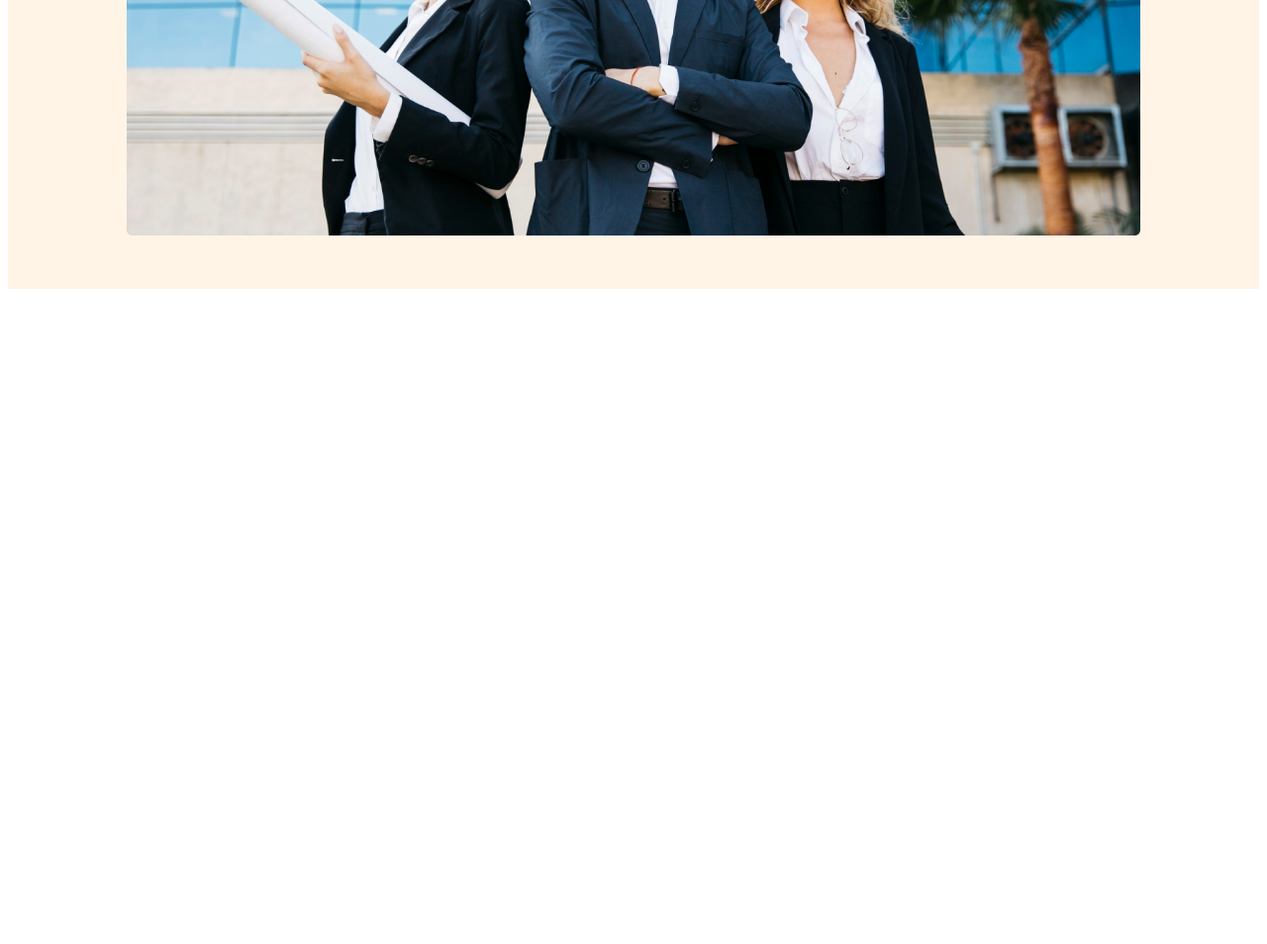
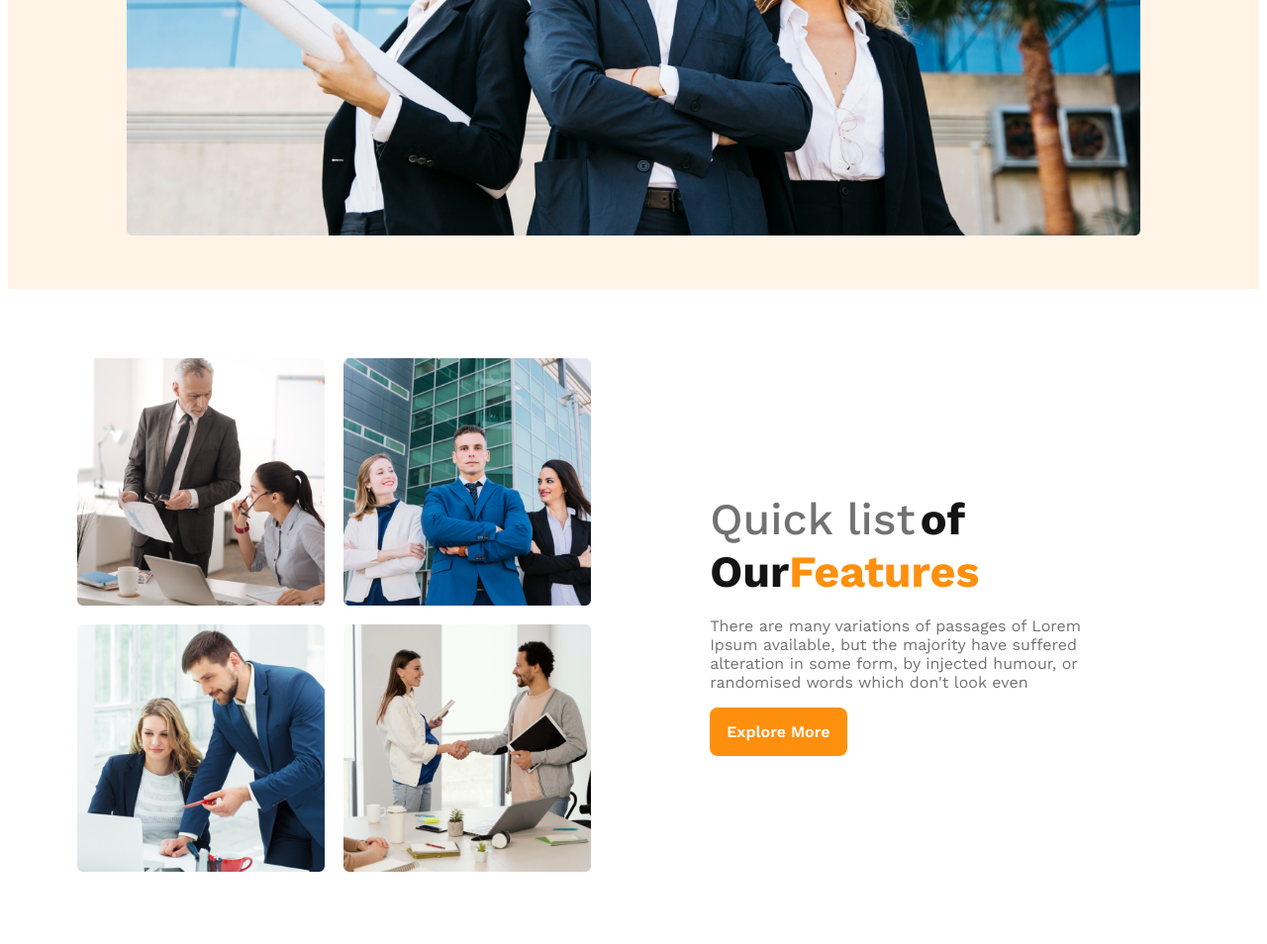
Before and after one commit to SM-Saim/M2M9-g3-architects-website, a plain HTML site: page index.html in a window 1280 px wide. Shown: the part 710-1664 px from the top of the page at 99% size. Before the commit the page ends 1010 px from the top, so only its background shows below. Drawn offline with nearby package versions, Linux system fonts and the light colour scheme.

Commit message:
feature part added with responsive

```diff
--- a/index.html
+++ b/index.html
@@ -7,6 +7,7 @@
     <link rel="stylesheet" href="styles/architect.css" />
   </head>
   <body>
+    <!-- header started -->
     <header>
       <nav>
         <h3 class="nav-title">G3 Architects</h3>
@@ -27,10 +28,33 @@
           </p>
           <button class="btn-primary">Explore More</button>
         </div>
-        <img src="images/banner.png" alt="" />
+        <img class="banner-img" src="images/banner.png" alt="" />
       </div>
     </header>
-    <main></main>
+    <!-- header end -->
+    <main>
+      <!-- feature section start -->
+      <section class="teams-container">
+        <div class="teams-img">
+          <img class="ig" src="images/team1.png" alt="" />
+          <img class="ig" src="images/team2.png" alt="" />
+          <img class="ig" src="images/team3.png" alt="" />
+          <img class="ig" src="images/team4.png" alt="" />
+        </div>
+        <div class="teams-content">
+          <h3 class="teams-header">
+            <span class="t1">Quick list</span> <span class="t2">of Our</span
+            ><span class="t3">Features</span>
+          </h3>
+          <p class="teams-p">
+            There are many variations of passages of Lorem Ipsum available, but
+            the majority have suffered alteration in some form, by injected
+            humour, or randomised words which don't look even
+          </p>
+          <button class="btn-primary">Explore More</button>
+        </div>
+      </section>
+    </main>
     <footer></footer>
   </body>
 </html>
--- a/styles/architect.css
+++ b/styles/architect.css
@@ -59,10 +59,58 @@ nav li a {
   color: #727272;
   font-weight: 400;
 }
-img {
+.banner-img {
   margin-top: 20px;
   width: 100%;
   margin-bottom: 30px;
+}
+
+/* main section */
+main {
+  max-width: 1440px;
+  margin: 0 auto;
+}
+
+.teams-container {
+  display: flex;
+  align-items: center;
+  padding: 70px;
+  /* align-items: center; */
+}
+.teams-img {
+  display: grid;
+  grid-template-columns: repeat(2, 1fr);
+  gap: 1.2rem;
+}
+.ig {
+  width: 250px;
+  height: 250px;
+}
+.teams-content {
+  padding-left: 120px;
+  padding-right: 100px;
+}
+
+.t1 {
+  color: #727272;
+  font-size: 2.8rem;
+  font-weight: 500;
+}
+.t2 {
+  color: #131313;
+  font-size: 2.8rem;
+  font-weight: 700;
+}
+
+.t3 {
+  color: #ff900e;
+  font-size: 2.8rem;
+  font-weight: 700;
+}
+.teams-p {
+  color: #727272;
+  font-size: 1rem;
+  font-weight: 400;
 }
 
 /* media query */
@@ -75,6 +123,23 @@ img {
   nav {
     flex-direction: column;
   }
+  .teams-container {
+    padding: 20px;
+    flex-direction: column;
+  }
+
+  .teams-content {
+    padding-left: 30px;
+    padding-right: 30px;
+  }
+
+  .teams-img {
+    grid-template-columns: repeat(1, 1fr);
+  }
+  .ig {
+    width: 300px;
+    height: 300px;
+  }
 }
 /* medium devices */
 @media screen and (min-width: 576px) and (max-width: 960px) {
@@ -84,4 +149,10 @@ img {
   nav {
     flex-direction: column;
   }
+  .teams-container {
+    flex-direction: column;
+  }
+  .teams-content {
+    padding-top: 30px;
+  }
 }
```
